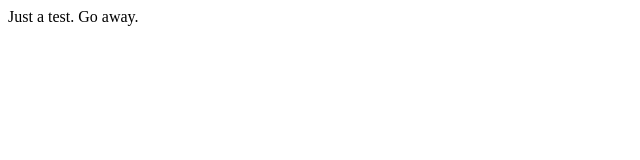
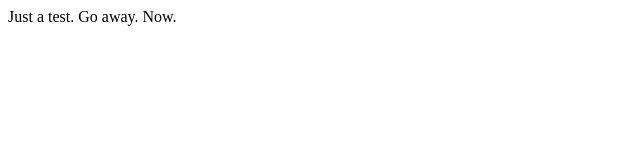
Before and after one commit to yannisGiannakidis/youtube.demo, a plain HTML site: page index.html in a window 1280 px wide. Shown: the full height of the page, 0-640 px from the left. Drawn offline with Linux system fonts and the light colour scheme.

Commit message:
More changes

```diff
--- a/index.html
+++ b/index.html
@@ -3,6 +3,6 @@
 	<title></title>
 </head>
 <body>
-	Just a test. Go away.
+	Just a test. Go away. Now.
 </body>
 </html>
```
